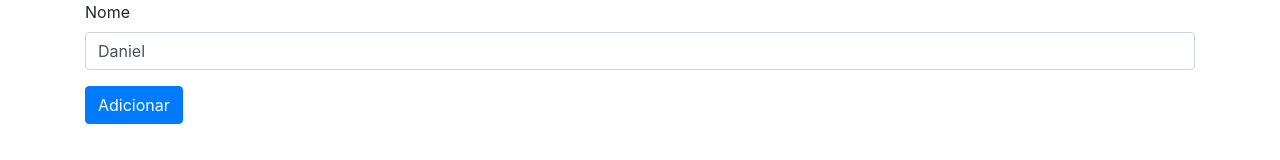
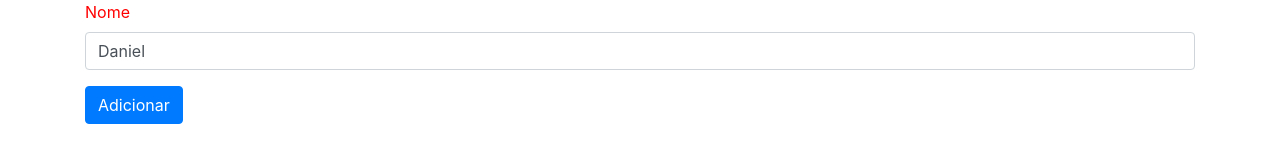
Before and after one commit to DanielAgostinhoSilva/algaworks-angular-meuprojeto, an Angular app: page / in a window 1280 px wide. Shown: the top 160 px of the page. Built offline with nearby package versions, Linux system fonts and the light colour scheme.

Commit message:
9.16. Adicionando estilos CSS em componentes

```diff
--- a/src/app/funcionario-card/funcionario-card.component.ts
+++ b/src/app/funcionario-card/funcionario-card.component.ts
@@ -3,7 +3,13 @@ import {Component, Input, OnInit} from '@angular/core';
 @Component({
   selector: 'app-funcionario-card',
   templateUrl: './funcionario-card.component.html',
-  styleUrls: ['./funcionario-card.component.css']
+  // styleUrls: ['./funcionario-card.component.css']
+  styles: [`
+    .card-body {
+      text-transform: uppercase;
+      color: blue;
+    }
+  `]
 })
 export class FuncionarioCardComponent{
 
--- /dev/null
+++ b/src/app/funcionario-form/funcionario-form.component.css
@@ -0,0 +1,3 @@
+label {
+  color: red;
+}
--- a/src/app/funcionario-form/funcionario-form.component.ts
+++ b/src/app/funcionario-form/funcionario-form.component.ts
@@ -3,8 +3,7 @@ import {Component, EventEmitter, Output} from '@angular/core';
 @Component({
   selector: 'app-funcionario-form',
   templateUrl: './funcionario-form.component.html',
-  styles: [
-  ]
+  styleUrls: ['./funcionario-form.component.css']
 })
 export class FuncionarioFormComponent  {
 
```
